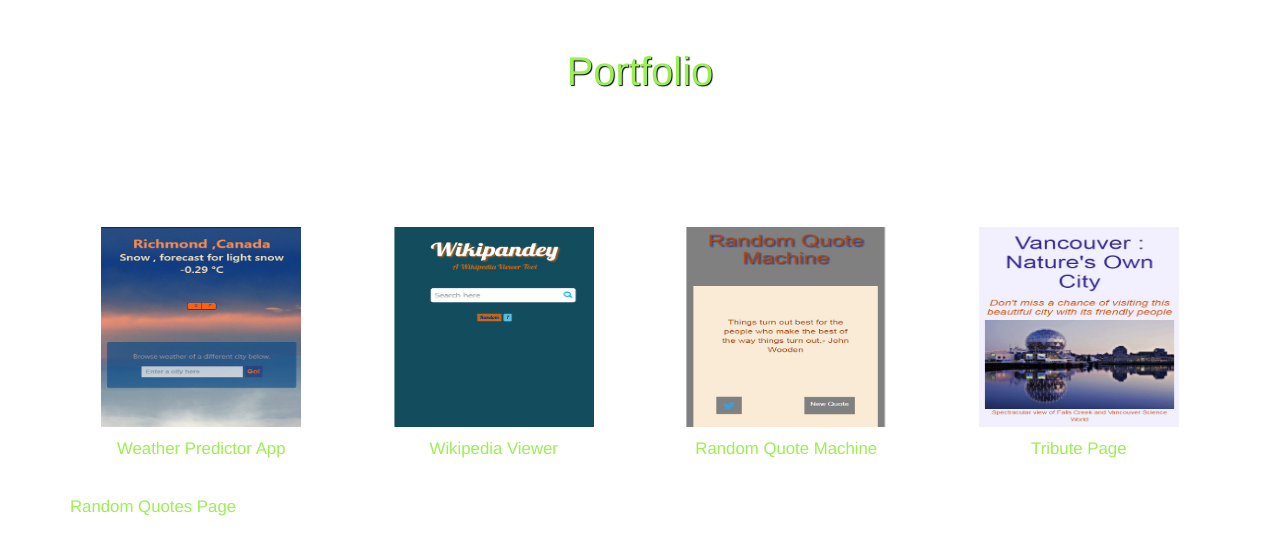
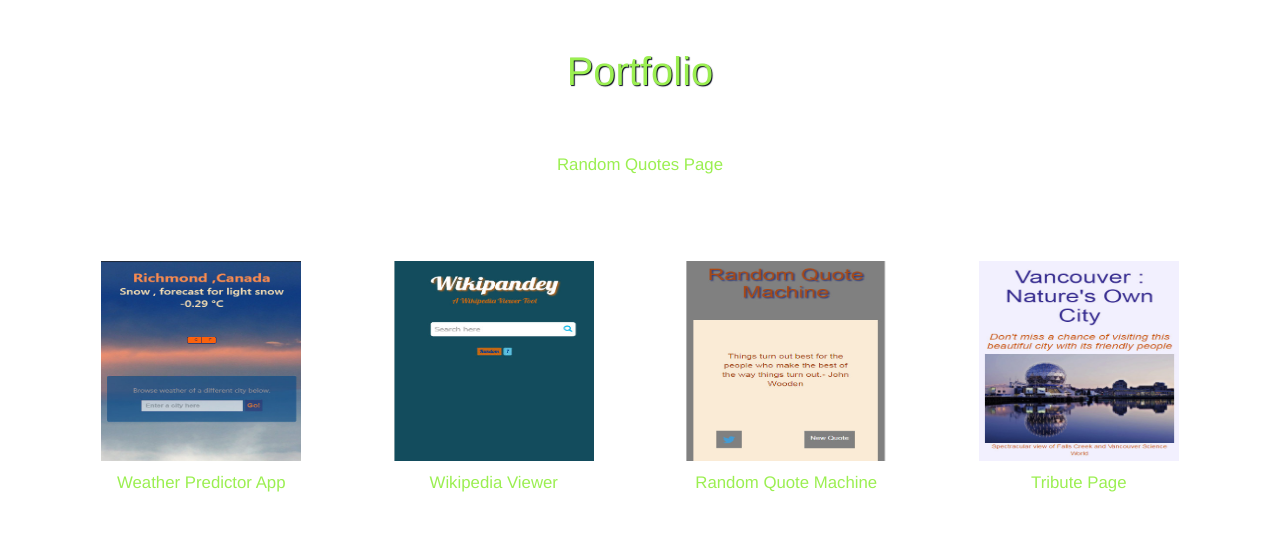
Before and after one commit to anapandey/Portfolio, a plain HTML site: page index.html in a window 1280 px wide. Shown: the part 642-1196 px from the top of the page. Drawn offline with nearby package versions, Linux system fonts and the light colour scheme.

Commit message:
moved link to top

```diff
--- a/index.html
+++ b/index.html
@@ -178,6 +178,7 @@
         <div class="row center">
                 <div class="col-md-12 col-sm-12">
                     <h2 id="title">Portfolio</h2>
+                    <p><a href="JSRandomQuoteMachine/index.html">Random Quotes Page</a></p>
                 </div>
             </div>
         <div class="container" id="portfolio">
@@ -207,7 +208,6 @@
                     </a>
                 </div>
             </div>
-            <a href="JSRandomQuoteMachine/index.html">Random Quotes Page</a>
         </div>
         <!--Portfolio ends -->
         <div class="container" id="contact">
```
